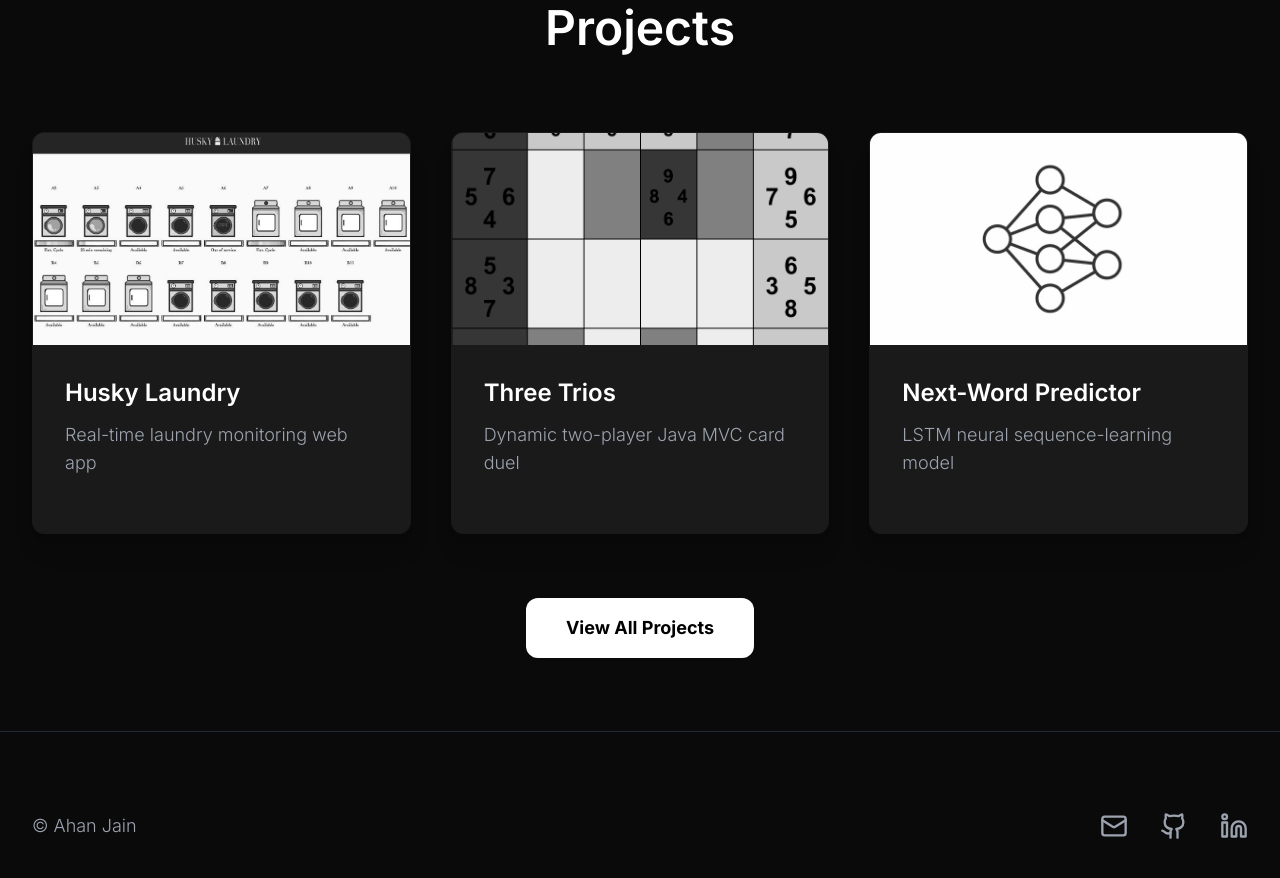
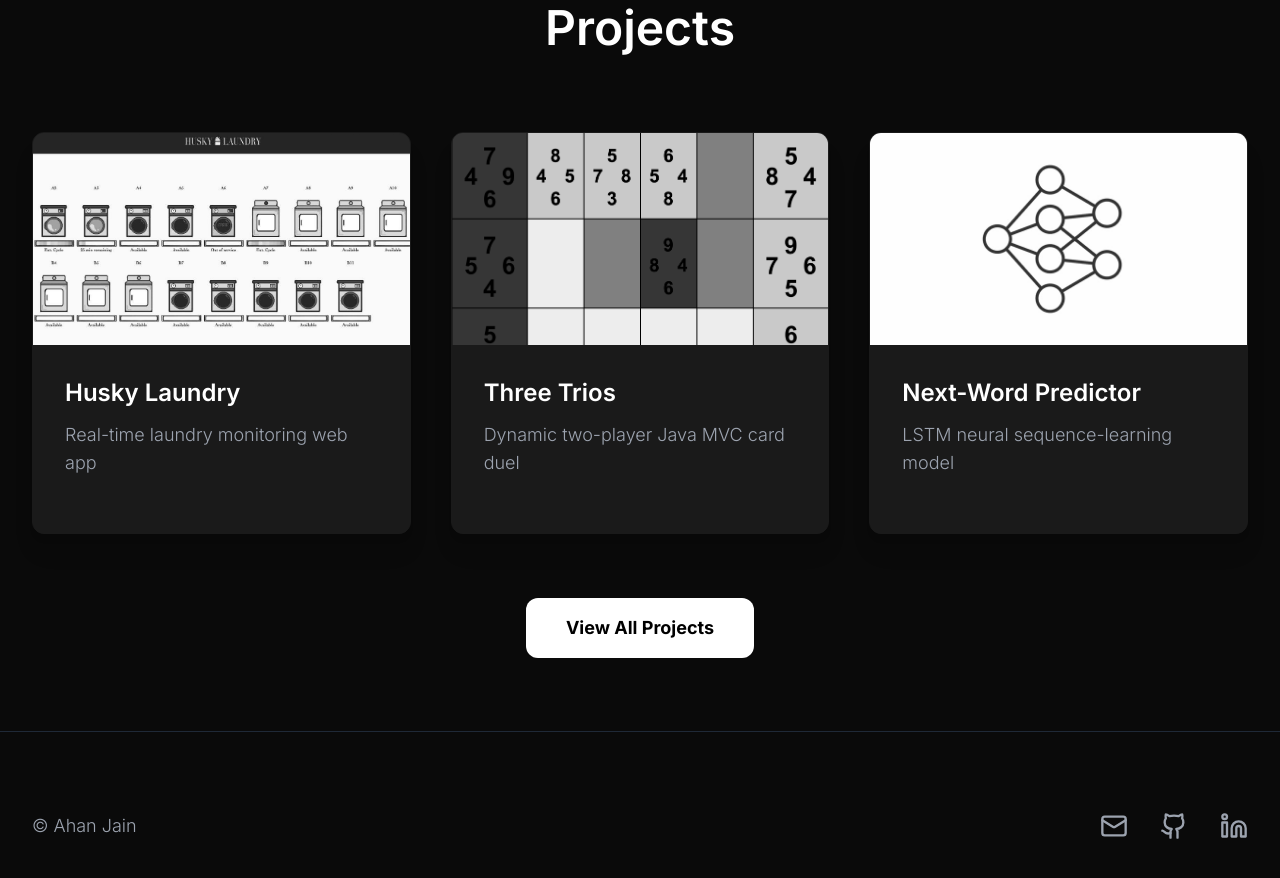
Before and after one commit to ahan-jain/personal-website, a React (Vite) app: page / in a window 1280 px wide. Shown: the part 2600-3478 px from the top of the page. Built offline with nearby package versions, Linux system fonts and the light colour scheme.

Commit message:
Update App.tsx

```diff
--- a/src/App.tsx
+++ b/src/App.tsx
@@ -522,11 +522,18 @@ function App() {
   <img
     src={project.image}
     alt={project.title}
-                      className={`w-full h-full transition-all duration-400 ${
+    className={`w-full h-full transition-all duration-400 grayscale group-hover:grayscale-0 ${
       project.title === "Husky Laundry"
-                          ? "object-cover object-top scale-100 grayscale group-hover:grayscale-0"
-                          : "object-cover grayscale group-hover:grayscale-0"
+        ? "object-cover object-top scale-100"
+        : project.title === "Three Trios"
+        ? "object-cover scale-100"      // we’ll override its position via style
+        : "object-fill"
     }`}
+    style={
+      project.title === "Three Trios"
+        ? { objectPosition: '2% 2%' }  // ← tweak these X% Y% until you frame your desired region
+        : undefined
+    }
   />
 </div>
                   <div className="p-6 sm:p-8 flex-1 flex flex-col">
@@ -588,11 +595,17 @@ function App() {
   <img
     src={portfolioProjects[selectedProject].image}
     alt={portfolioProjects[selectedProject].title}
-                className={`w-full h-full ${
+    className="w-full h-full transition-all duration-300"
+    style={
       portfolioProjects[selectedProject].title === "Husky Laundry"
-                    ? "object-cover object-top scale-100"
-                    : "object-cover"
-                }`}
+        // keep your existing Husky Laundry framing
+        ? { objectFit: 'cover', objectPosition: 'center top' }
+        : portfolioProjects[selectedProject].title === "Three Trios"
+        // now match the same crop you used on the tile
+        ? { objectFit: 'cover', objectPosition: '2% 2%' }
+        // all others just center‐cover
+        : { objectFit: 'cover', objectPosition: 'center center' }
+    }
   />
 </div>
 
```
Lines whose indentation alone changed are shown as unchanged.
